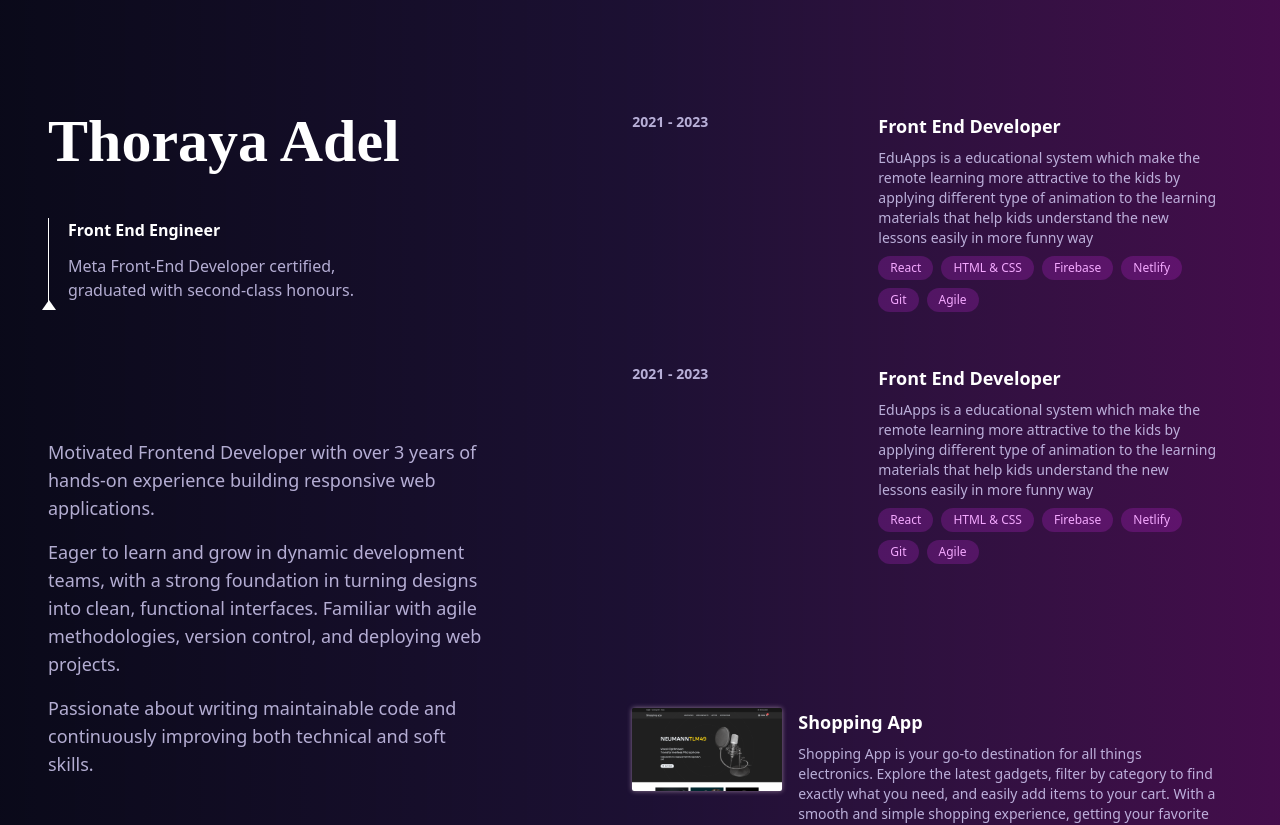
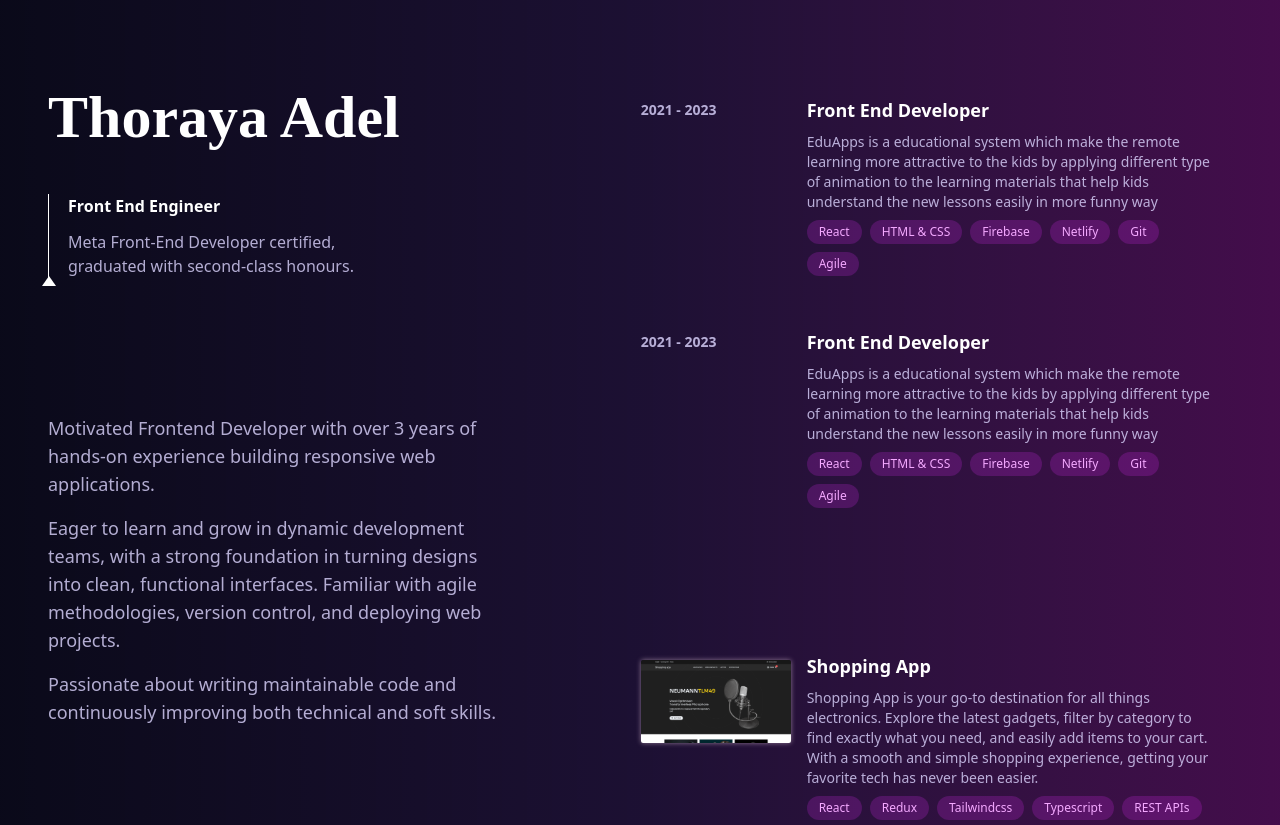
Before and after one commit to ThorayaElsharawy/my-portfolio, a Next.js app: page /about in a window 1280 px wide. Shown: the top 825 px of the page. Built offline with nearby package versions, Linux system fonts and the light colour scheme; a web font is replaced by a local one.

Commit message:
fix: handle spaces between sections

```diff
--- a/src/app/about/page.tsx
+++ b/src/app/about/page.tsx
@@ -38,8 +38,6 @@ export default function Page() {
                 const isSmallScreen = window.innerWidth < 1024
                 setShowProjectNav(isInsideSection && isSmallScreen)
             }
-
-
         }
 
         window.addEventListener('scroll', handleScroll)
@@ -48,39 +46,28 @@ export default function Page() {
     }, [])
 
     return (
-
         <>
-            <div className={`fixed z-50 top-0 w-full text-white
-                    bg-black bg-linear-to-r from-indigo-500/10 via-violet-500/20 to-fuchsia-500/30
-                    max-w-screen-2xl px-6 py-5 md:px-12 duration-100
+            <div className={`fixed z-50 top-0 w-full max-w-screen-2xl px-6 md:px-12 py-3
+                    bg-black/70 bg-linear-to-r from-indigo-500/10 via-violet-500/20 to-fuchsia-500/30 backdrop-blur
+                    transition-transform duration-300 transform text-white
                 ${showAboutNav ? 'translate-y-0 opacity-100' : '-translate-y-full opacity-0'}`}>
-                <div className=" font-semibold uppercase">About</div>
+                <div className="font-bold uppercase">About</div>
+            </div>
+            <div className={`fixed z-50 top-0 w-full max-w-screen-2xl px-6 md:px-12 py-3
+                    bg-black/70 bg-linear-to-r from-indigo-500/10 via-violet-500/20 to-fuchsia-500/30 backdrop-blur
+                    transition-transform duration-300 transform text-white
+                ${showExperienceNav ? 'translate-y-0 opacity-100' : '-translate-y-full opacity-0'}`}>
+                <div className="font-bold uppercase">Experiences</div>
             </div>
             <div className={`fixed z-50 top-0 w-full
-                    bg-black bg-linear-to-r from-indigo-500/10 via-violet-500/20 to-fuchsia-500/30
-                    transition-transform duration-300 transform text-white
-                ${showExperienceNav ? 'translate-y-0 opacity-100' : '-translate-y-full opacity-0'}`}>
-                <div className=" p-4 ps-6 font-semibold uppercase">Experiences</div>
-            </div>
-            <div className={`fixed z-50 top-0 w-full
-                 bg-black bg-linear-to-r from-indigo-500/10 via-violet-500/20 to-fuchsia-500/30
+                    bg-black/70 bg-linear-to-r from-indigo-500/10 via-violet-500/20 to-fuchsia-500/30 backdrop-blur
                     transition-transform duration-300 transform text-white
                 ${showProjectsNav ? 'translate-y-0 opacity-100' : '-translate-y-full opacity-0'}`}>
-                <div className=" p-4 ps-6 font-semibold uppercase">Projects</div>
+                <div className="font-bold uppercase">Projects</div>
             </div>
-            {/* {showExperienceNav && (
-                <div className={`fixed z-50 top-0 w-full bg-white/20 transition-all duration-300 ${showExperienceNav ? 'translate-y-0' : '-translate-y-full'}`}>
-                    <div className="max-w-7xl mx-auto p-4 text-center font-semibold">Experiences</div>
-                </div>
-            )}
-            {showProjectsNav && (
-                <div className={`fixed z-50 top-0 w-full bg-gray-200 transition-all duration-300 ${showProjectsNav ? 'translate-y-0' : '-translate-y-full'}`}>
-                    <div className="max-w-7xl mx-auto p-4 text-center font-semibold">Projects</div>
-                </div>
-            )} */}
             <div className="mx-auto min-h-screen max-w-screen-2xl px-6 py-12 md:px-12 md:py-16 lg:py-0 ">
                 <main className="lg:flex lg:justify-between lg:gap-4">
-                    <div className="lg:sticky lg:top-0 lg:flex lg:max-h-screen lg:w-[48%] lg:flex-col lg:justify-between lg:py-24 ">
+                    <div className="lg:sticky lg:top-0 lg:flex lg:max-h-screen lg:w-[48%] lg:flex-col lg:justify-between lg:py-18 ">
                         <div className="m-auto flex flex-col justify-center text-white">
                             <Link href='/'>
                                 <h1 className="text-[50px] lg:text-[60px] font-bold mb-8 font-poetsen">Thoraya Adel</h1>
@@ -112,7 +99,7 @@ export default function Page() {
                             </div>
                         </div>
                     </div>
-                    <div className="pt-5 lg:pt-24 lg:w-[52%] lg:py-24 space-y-22 sm:space-y-28">
+                    <div className="pt-5 lg:pt-0 lg:w-[52%]  space-y-20 sm:space-y-28 lg:mt-20">
                         <div ref={experienceRef} className="">
                             <div className="flex items-center  lg:hidden mb-10 relative overflow-hidden">
                                 <h2 className="uppercase font-bold text-white">Experiences</h2>
--- a/src/components/experiences-list.tsx
+++ b/src/components/experiences-list.tsx
@@ -45,12 +45,13 @@ export default function ExperiencesList() {
                     <div key={experience.id}
                         onMouseEnter={() => setActive(exp as 'exp1' | 'exp2')}
                         onMouseLeave={() => setActive(null)}
-                        className={`mb-5 lg:p-4 lg:flex lg:items-start gap-4 text-white hover:bg-white/5 transition-all duration-300 cursor-pointer rounded-sm group ${active === null ? 'opacity-100' : active !== exp && 'opacity-40'}`}
+                        className={`mb-12 lg:mb-5 lg:p-4 lg:flex lg:items-start gap-4 text-white hover:bg-white/5 transition-all duration-300 cursor-pointer rounded-sm group
+                            ${active === null ? 'opacity-100' : active !== exp && 'opacity-40'}`}
                     >
-                        <div className='md:w-[400px] md:min-w-[150px]'>
+                        <div className='md:w-[400px] md:min-w-[150px] my-1' >
                             <h2 className='text-sm text-violet-200/80 font-semibold'>{experience?.date}</h2>
                         </div>
-                        <div className="lg:ps-20">
+                        <div className="">
                             <h3 className="font-bold text-lg">{experience?.jobTitle}</h3>
                             <p className="text-sm mt-2 text-violet-200/80 leading-5">
                                 {experience?.desc}
--- a/src/components/projects-list.tsx
+++ b/src/components/projects-list.tsx
@@ -63,8 +63,8 @@ export default function ProjectsList() {
                     <div key={project.id}
                         onMouseEnter={() => setActive(project.id)}
                         onMouseLeave={() => setActive(null)}
-                        className={`mb-5 lg:p-4 md:flex items-start gap-4 text-white hover:bg-white/5  transition-all duration-300 cursor-pointer rounded-lg group hover:shadow-[0_0_5px_#3e124778]  ${active === null ? 'opacity-100' : active !== project.id && 'opacity-40'}`}>
-                        <div className="md:w-[400px] md:min-w-[150px]">
+                        className={`mb-12 lg:mb-5 lg:p-4 md:flex items-start gap-4 text-white hover:bg-white/5  transition-all duration-300 cursor-pointer rounded-lg group hover:shadow-[0_0_5px_#3e124778]  ${active === null ? 'opacity-100' : active !== project.id && 'opacity-40'}`}>
+                        <div className="md:w-[400px] md:min-w-[150px] mt-2">
                             <Image src={project.img} width={200} height={200} alt="keyrush" className="w-[200px] h-auto rounded-xs shadow-[0_0_5px_#8f7793] group-hover:shadow-[0_0_5px_#f5b7ffbf] transition-all" />
                         </div>
                         <div className="mt-5 md:mt-0">
```
